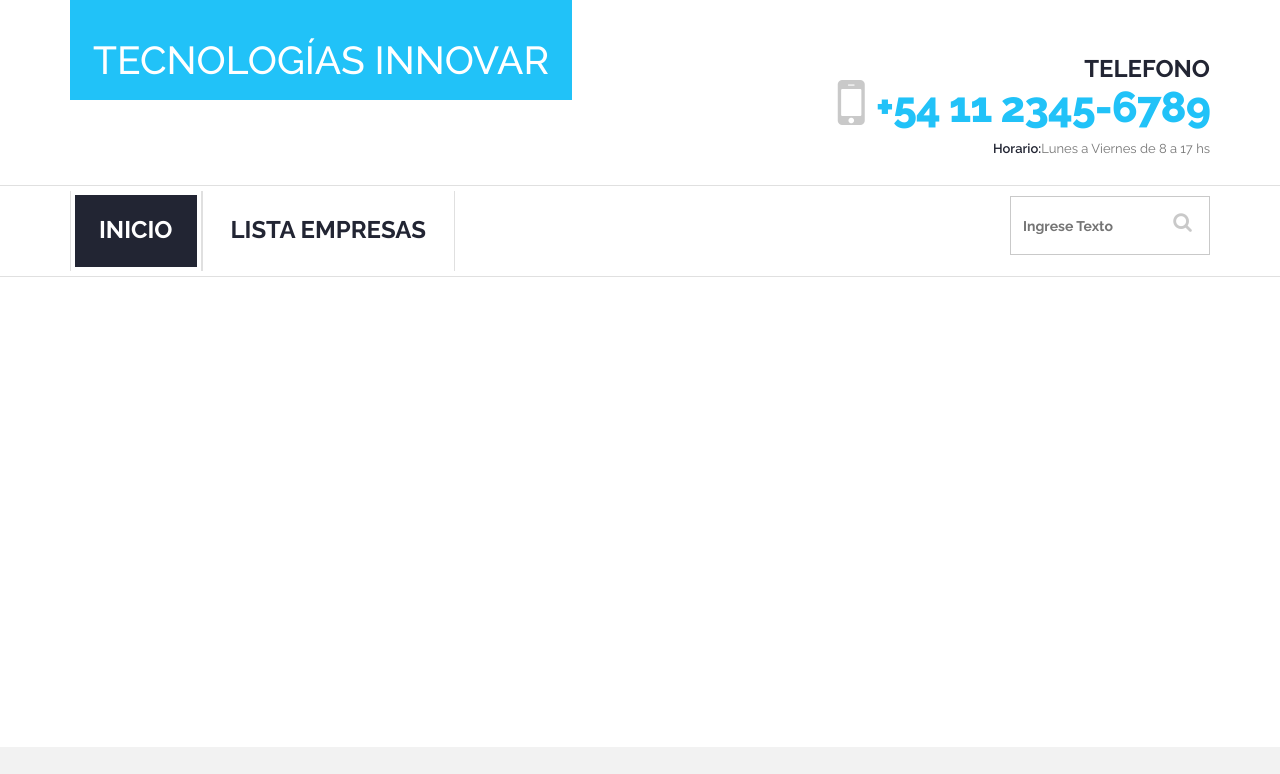
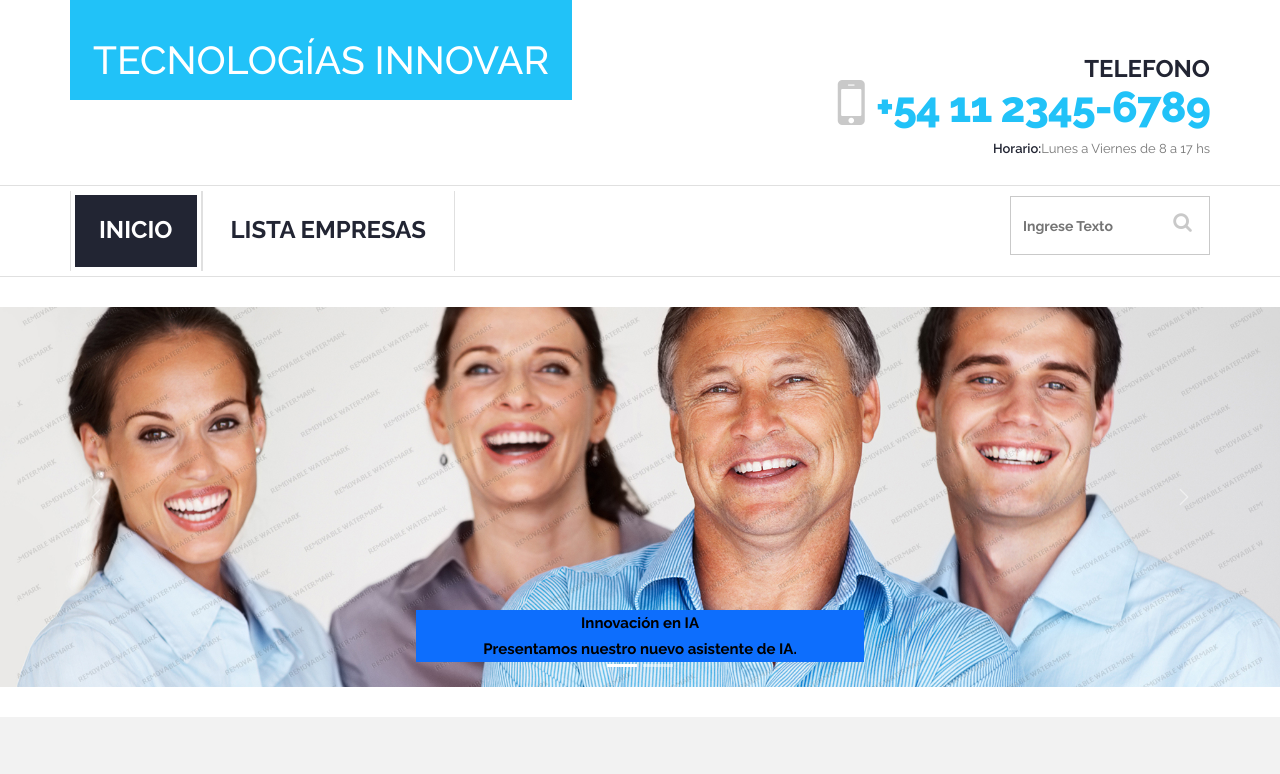
Before and after one commit to Enferriera/front-tp-noticias, a React (Vite) app: page /home/1 in a window 1280 px wide. Shown: the top 774 px of the page. Built offline with nearby package versions, Linux system fonts and the light colour scheme.

Commit message:
arreglado carousel de home

```diff
--- a/index.html
+++ b/index.html
@@ -11,5 +11,6 @@
   <body>
     <div id="root"></div>
     <script type="module" src="/src/main.tsx"></script>
+
   </body>
 </html>
--- a/src/pages/Home.tsx
+++ b/src/pages/Home.tsx
@@ -5,6 +5,7 @@ import { Noticia } from "../types/Noticia";
 import { useParams, useNavigate} from "react-router-dom";
 import Header from "../components/Header/Header";
 import Footer from "../components/Footer/Footer";
+import { Carousel } from "react-bootstrap";
 
 const Home=()=> {
   const navigate=useNavigate();
@@ -29,7 +30,7 @@ useEffect(()=>{
         id: 1,
         tituloNoticia: "Innovación en IA",
         resumenNoticia: "Presentamos nuestro nuevo asistente de IA.",
-        imagenNoticia: "ia_innovacion.jpg",
+        imagenNoticia: "/src/assets/image/page-1_slide2.jpg",
         contenidoHTML: "<p>Descubre cómo nuestra IA puede cambiar tu vida.</p>",
         publicada: "Sí",
         fechaPublicacion: "2024-03-16"
@@ -38,7 +39,7 @@ useEffect(()=>{
         id: 2,
         tituloNoticia: "Expansión Global",
         resumenNoticia: "Anunciamos la apertura de nuevas oficinas internacionales.",
-        imagenNoticia: "expansion_global.jpg",
+        imagenNoticia: "/src/assets/image/page-1_slide1.jpg",
         contenidoHTML: "<p>Conoce nuestras nuevas ubicaciones alrededor del mundo.</p>",
         publicada: "Sí",
         fechaPublicacion: "2024-03-17"
@@ -61,30 +62,24 @@ useEffect(()=>{
 <main>
 
 <section className="well well1 well1_ins1">
-  <div className="camera_container">
-  <div id="camera" className="camera_wrap">
-    {empresa.listaNoticias.map((noticia:Noticia)=>(
+<Carousel>
+{empresa.listaNoticias.map((noticia:Noticia)=>(
+      <Carousel.Item key={noticia.id}>
+    <div className="w-100 bg-dark h-100">
 
-      <div key={noticia.id} data-src={noticia.imagenNoticia}>
-        <div className="camera_caption fadeIn">
-          <div className="jumbotron jumbotron1">
-            <em>
-              <a onClick={()=>navigate(`/detalle/${noticia.id}`)}>{noticia.tituloNoticia}</a>
-            </em>
-            <div className="wrap">
-              <p>
-               {noticia.resumenNoticia}
-              </p>
-              <a onClick={()=>navigate(`/detalle/${noticia.id}`)} className="btn-link fa-angle-right"></a>
-            </div>
+      <img src={noticia.imagenNoticia}/>
+    </div>
+
+        <Carousel.Caption onClick={()=>navigate(`/detalle/${noticia.id}`)} className="d-flex justify-content-center" >
+          <div className="bg-primary w-50">
+          <a className="text-black fw-b" onClick={()=>navigate(`/detalle/${noticia.id}`)}>{noticia.tituloNoticia}</a>
+          <p className="text-black fw-b">{noticia.resumenNoticia}</p>
           </div>
-        </div>
-      </div>
 
- ) )}
-
-    </div>
-  </div>
+        </Carousel.Caption>
+      </Carousel.Item>
+       ) )}
+      </Carousel>
 
 </section>
 
```
